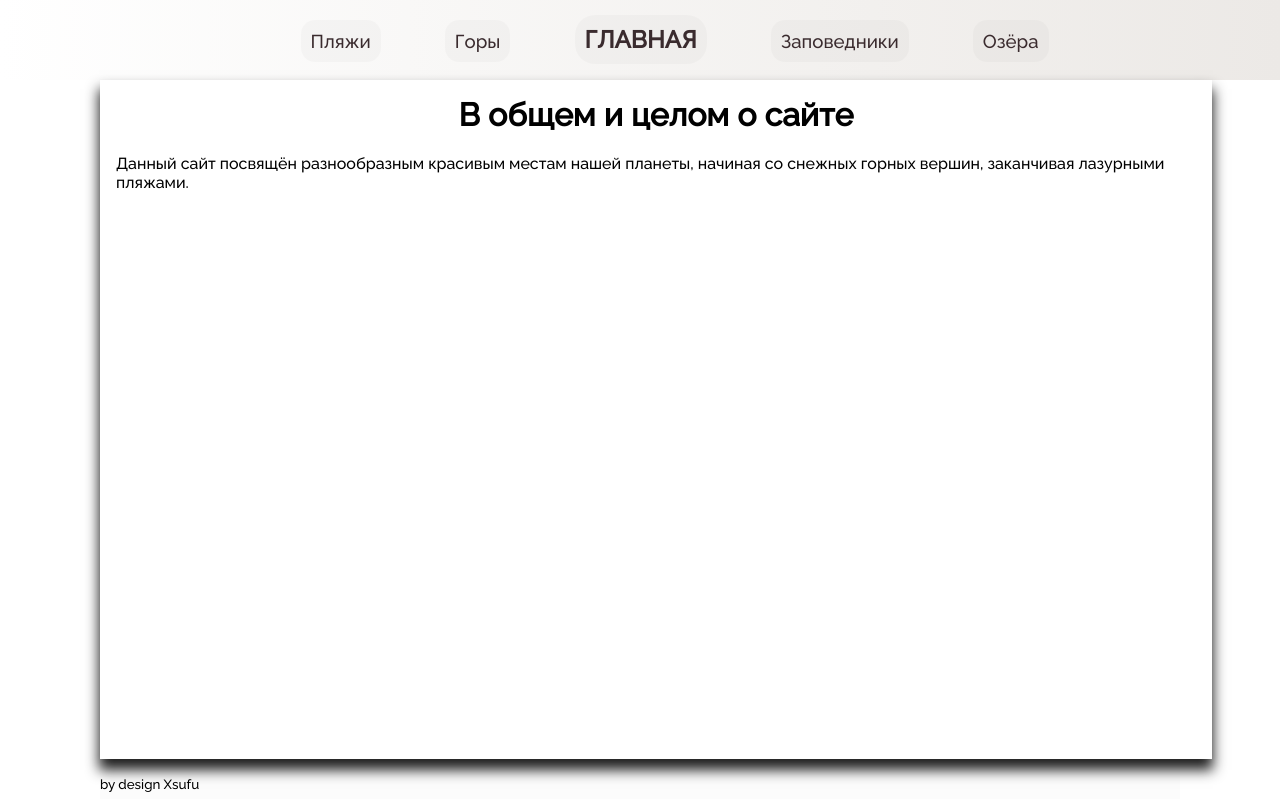
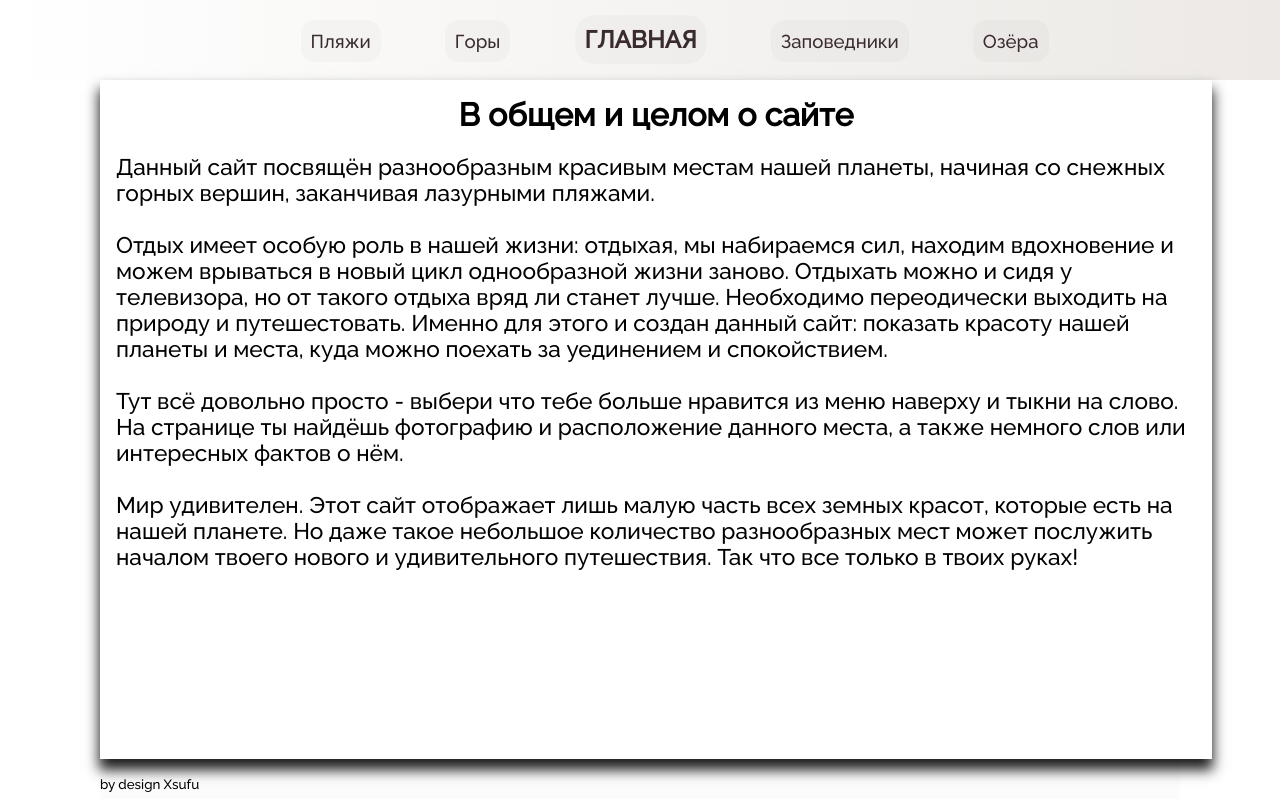
Before and after one commit to Xsufu/xsufu.github.io, a PHP site: page / in a window 1280 px wide. Run offline with PHP 8.4, Linux system fonts and the light colour scheme.

Commit message:
18.10
1) Доработал главную
2) Начал делать пляжи

```diff
--- a/beach.html
+++ b/beach.html
@@ -20,7 +20,8 @@
 			</div>
 
 			<din class="content">
-				<h2></h2>
+				<h4>Уайтхэвен-Бич, остров Уитсанди, <a href="https://www.skyscanner.ru/flights-to/ppp/cheap-flights-to-whitsunday-coast-(proserpine)-airport.html" target="_blank" rel="noreferrer noopener">Австралия</a></h4>
+
 			</din>
 		</div>
 
--- a/css/style.css
+++ b/css/style.css
@@ -1,5 +1,9 @@
 html {
 	font-family: 'Raleway', sans-serif;
+}
+
+body::selection {
+	color: red;
 }
 
 #beach {
@@ -197,7 +201,11 @@ html {
 
 .info {
 	width: 90%;
-	background-color: white;
+	/*background-color: white;*/
+	background-image: url(../img/beach.jpg);
+	background-size: cover;
+	border: 2px solid orange;
+	background-repeat: no-repeat;
 	height: 80.9vh;
 	padding: 2vh;
 	box-shadow: 0px 10px 12.5px 1px #f68934;
@@ -269,6 +277,10 @@ a:visited {
 	margin-top: 0;
 }
 
+.MainText {
+	font-size: 17pt;
+}
+
 .mountInfo {
 	width: 90%;
 	height: 80.9vh;
--- a/index.html
+++ b/index.html
@@ -23,7 +23,9 @@
 		<div class="indexCont">
 			<div class="indexInfo">
 				<h1>В общем и целом о сайте</h1>
-				Данный сайт посвящён разнообразным красивым местам нашей планеты, начиная со снежных горных вершин, заканчивая лазурными пляжами.
+				<span class="MainText">Данный сайт посвящён разнообразным красивым местам нашей планеты, начиная со снежных горных вершин, заканчивая лазурными пляжами. <br> <br> Отдых имеет особую роль в нашей жизни: отдыхая, мы набираемся сил, находим вдохновение и можем врываться в новый цикл однообразной жизни заново. Отдыхать можно и сидя у телевизора, но от такого отдыха вряд ли станет лучше. Необходимо переодически выходить на природу и путешестовать. Именно для этого и создан данный сайт: показать красоту нашей планеты и места, куда можно поехать за уединением и спокойствием. <br> <br>
+				Тут всё довольно просто - выбери что тебе больше нравится из меню наверху и тыкни на слово. На странице ты найдёшь фотографию и расположение данного места, а также немного слов или интересных фактов о нём. <br><br>
+				Мир удивителен. Этот сайт отображает лишь малую часть всех земных красот, которые есть на нашей планете. Но даже такое небольшое количество разнообразных мест может послужить началом твоего нового и удивительного путешествия. Так что все только в твоих руках!</span>
 			</div>
 
 			<div class="footer">
```
Also changed, not shown: img/beach.jpg (added).
